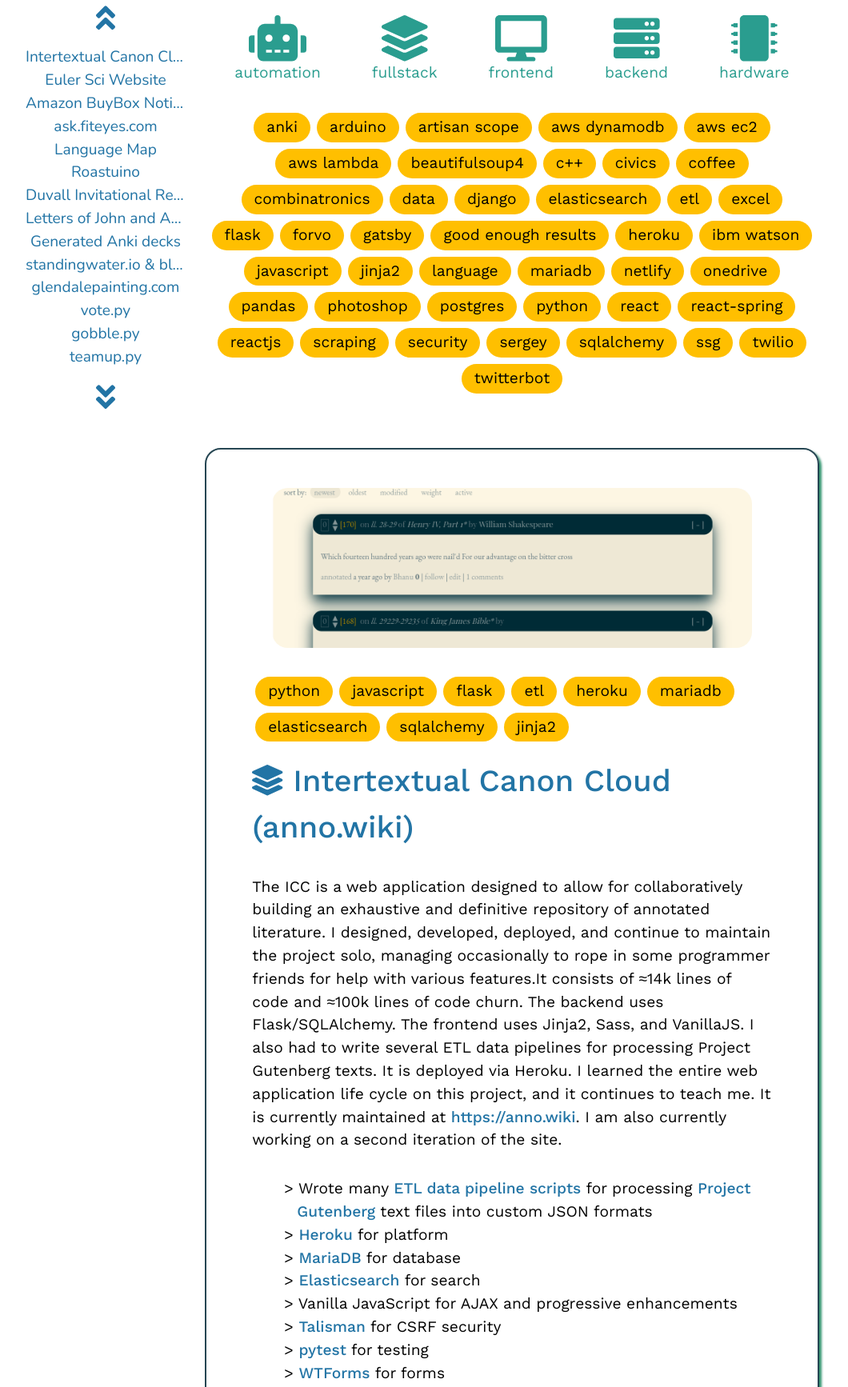
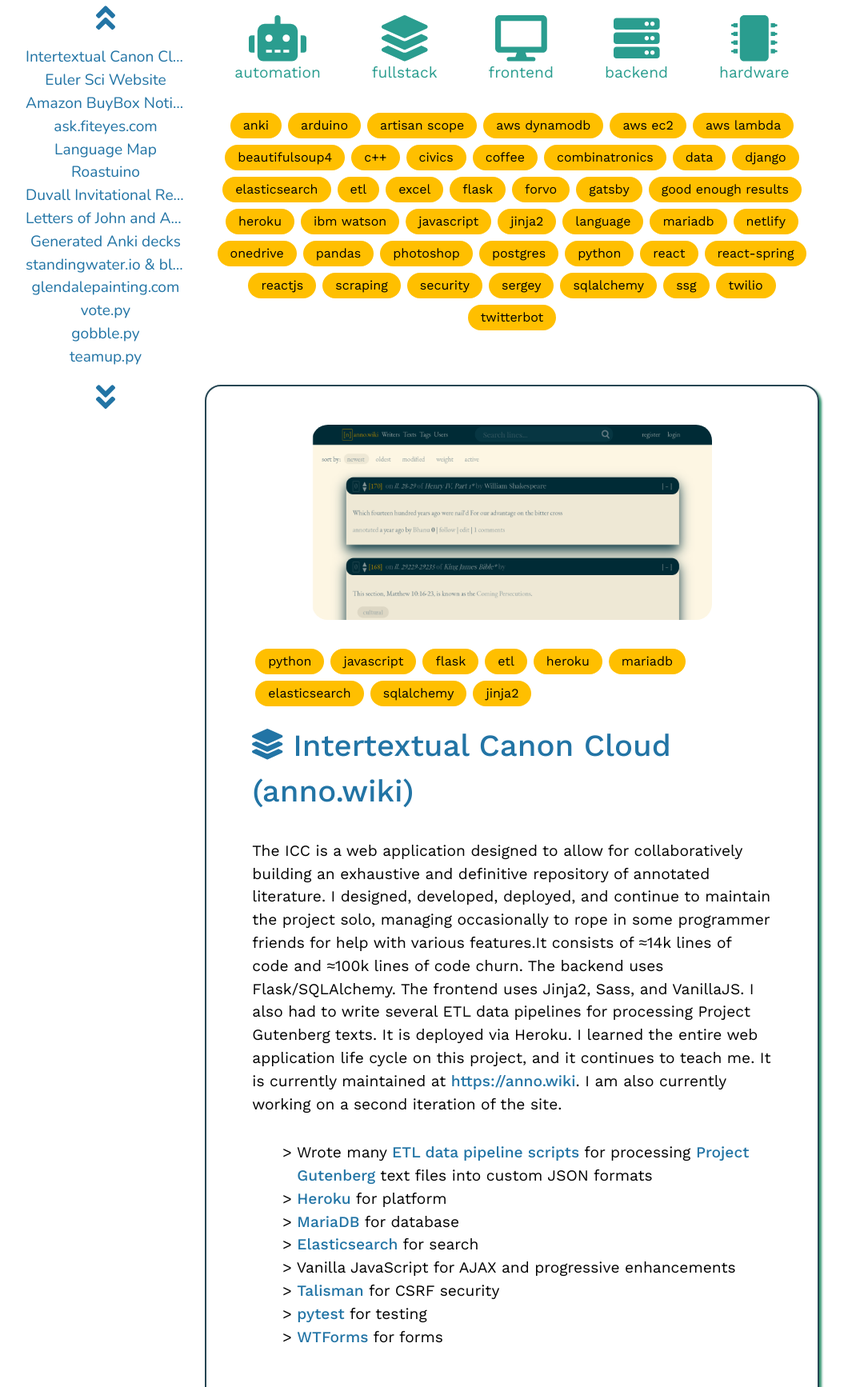
Before and after one commit to malan88/standingwater, a Gatsby site: page /projects in a window 1280 px wide. Shown: the part 119-1853 px from the top of the page at 80% size, without its empty margins (0-1060 px from the left). Built offline with nearby package versions, Linux system fonts and the light colour scheme; Gatsby itself is replaced by a stand-in of ours.

Commit message:
Optimize projects

```diff
--- a/src/assets/css/style.css
+++ b/src/assets/css/style.css
@@ -38,8 +38,14 @@
 ul { list-style: none; }
 ul li::before { content: "> "; }
 ul li {
-    text-indent: -1rem;
+    text-indent: -1.13rem;
     margin-left:  1rem;
+}
+@media only screen and (max-width: 481px) {
+    ul li {
+        text-indent: -1.2rem;
+        margin-left:  0rem;
+    }
 }
 pre, blockquote {
     background-color: var(--AmberLight);
--- a/src/pages/projects.js
+++ b/src/pages/projects.js
@@ -4,6 +4,7 @@
 import { GatsbyImage } from "gatsby-plugin-image";
 import styled from "styled-components";
 import order from "../markdown/projects/sort";
+import { breakpoints } from "../global/breakpoints";
 import {
   faLayerGroup,
   faServer,
@@ -11,7 +12,8 @@
   faMicrochip,
   faRobot,
   faAngleDoubleUp,
-  faAngleDoubleDown } from "@fortawesome/free-solid-svg-icons";
+  faAngleDoubleDown,
+} from "@fortawesome/free-solid-svg-icons";
 import { FontAwesomeIcon } from "@fortawesome/react-fontawesome";
 
 const categories = {
@@ -40,13 +42,25 @@
   &.active {
     color: ${(props) => props.theme.colors.Blue};
   }
+  ${breakpoints.vp7} {
+    margin: 1rem;
+  }
 `;
-const Image = styled(GatsbyImage)`
+const ImageWrapper = styled.div`
+  width: 800px;
   margin: 0 auto;
+  ${breakpoints.vp12} { width: 500px; }
+  ${breakpoints.vp4} { width: 400px; }
+  ${breakpoints.vp3} { width: 280px; }
 `;
 const Text = styled.div`
   width: 85%;
   margin: 2rem auto;
+  ${breakpoints.vp3} {
+    margin: 1rem auto;
+    width: 90%;
+    font-size: 1.2rem;
+  }
 `;
 const Box = styled.div`
   border-color: ${(props) => props.theme.colors.Charcoal};
@@ -58,6 +72,12 @@
   margin: 4rem auto;
   h1 {
     margin: 1rem 0;
+  }
+  ${breakpoints.vp4} {
+    h1 { font-size: 2rem; }
+  }
+  ${breakpoints.vp3} {
+    h1 { font-size: 1.5rem; }
   }
 `;
 const Pill = styled.button`
@@ -74,6 +94,9 @@
   &.active {
     background-color: ${(props) => props.theme.colors.Green};
   }
+  ${breakpoints.vp12} {
+    font-size: 1rem;
+  }
 `;
 const Tags = styled.div`
   display: flex;
@@ -86,11 +109,13 @@
     <Box id={props.id}>
       {props.image && (
         <a href={props.url}>
-          <Image
-            alt={props.title}
-            image={props.image}
-            style={{ borderRadius: 20, overflow: "hidden" }}
-          />
+          <ImageWrapper>
+            <GatsbyImage
+              alt={props.title}
+              image={props.image}
+              style={{ borderRadius: 20, overflow: "hidden" }}
+            />
+          </ImageWrapper>
         </a>
       )}
       <Text>
@@ -121,6 +146,9 @@
   flex-direction: column;
   font-size: 1.2rem;
   font-family: ${(props) => props.theme.fonts.Title};
+  ${breakpoints.vp10} {
+    display: none;
+  }
 `;
 const SidebarLink = styled.a`
   width: 200px;
@@ -128,7 +156,8 @@
   overflow: hidden;
   text-overflow: ellipsis;
   text-align: center;
-`
+`;
+const CategoryIcon = styled(FontAwesomeIcon)``;
 const Icon = styled(FontAwesomeIcon)`
   margin: 1rem auto;
   width: fit-content;
@@ -143,17 +172,29 @@
 const SideBar = ({ visible }) => {
   const toBottom = () => {
     window.scroll(0, document.body.scrollHeight);
-  }
+  };
   const toTop = () => {
     window.scroll(0, 0);
-  }
+  };
   return (
     <SideBarContainer>
-      <Icon size="2x" onClick={() => toTop()} icon={faAngleDoubleUp} title="Scroll to top"/>
+      <Icon
+        size="2x"
+        onClick={() => toTop()}
+        icon={faAngleDoubleUp}
+        title="Scroll to top"
+      />
       {visible.map(({ node, i }) => (
-        <SidebarLink key={i} href={`#${node.frontmatter.title}`}>{node.frontmatter.title}</SidebarLink>
+        <SidebarLink key={i} href={`#${node.frontmatter.title}`}>
+          {node.frontmatter.title}
+        </SidebarLink>
       ))}
-      <Icon size="2x" onClick={() => toBottom()} icon={faAngleDoubleDown} title="Scroll to bottom"/>
+      <Icon
+        size="2x"
+        onClick={() => toBottom()}
+        icon={faAngleDoubleDown}
+        title="Scroll to bottom"
+      />
     </SideBarContainer>
   );
 };
@@ -279,7 +320,7 @@
                 onClick={() => this.clickCategoryHandler(category)}
                 key={category + "root"}
               >
-                <FontAwesomeIcon size="3x" icon={categories[category]} />
+                <CategoryIcon size="3x" icon={categories[category]} />
                 {category}
               </IconFrame>
             ))}
@@ -338,9 +379,6 @@
             featureImage {
               childImageSharp {
                 gatsbyImageData(
-                  layout: FIXED
-                  width: 600
-                  height: 200
                   quality: 90
                 )
               }
```
